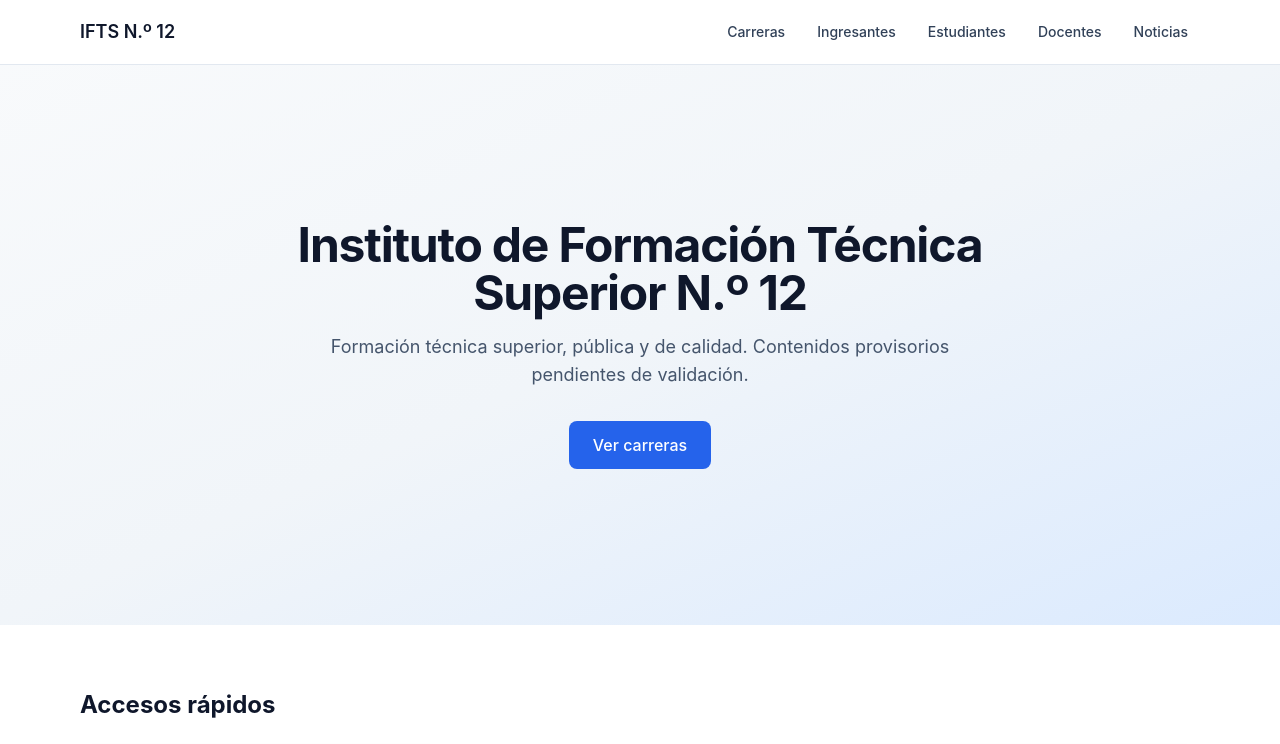
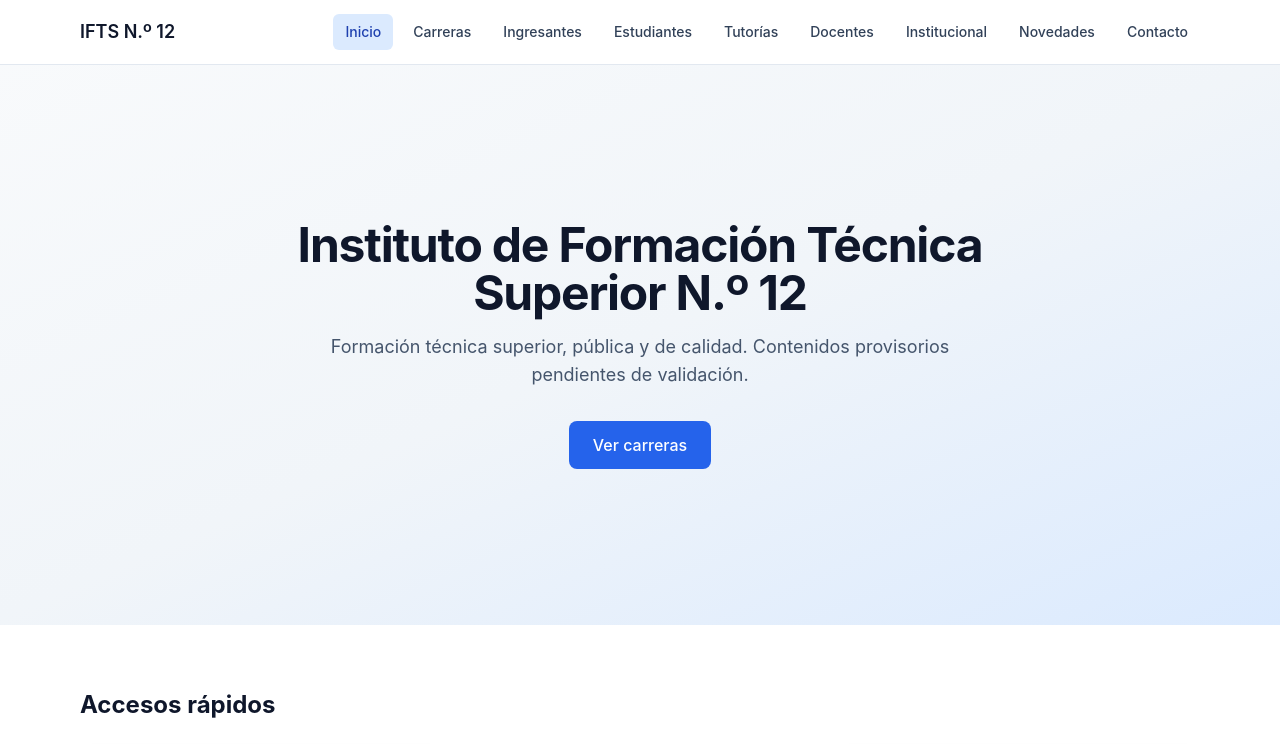
Before and after one commit to 3m1l10j4v13r4qu1n0/web_ifts12_frontend, a React (Vite) app: page / in a window 1280 px wide. Shown: the top 744 px of the page. Built offline with nearby package versions, Linux system fonts and the light colour scheme.

Commit message:
feat(nav): se aplica el menu de 9 items del Mapa del Sitio V2

```diff
--- a/src/constants/navegacion.ts
+++ b/src/constants/navegacion.ts
@@ -3,20 +3,18 @@ export interface ItemNavegacion {
   href: string;
 }
 
-// Menu principal: maximo 5 items segun reglas de navegacion. El logo enlaza a la
-// home, por eso no se incluye el item "Inicio".
 export const MENU_PRINCIPAL: readonly ItemNavegacion[] = [
+  { etiqueta: 'Inicio', href: '/' },
   { etiqueta: 'Carreras', href: '/carreras' },
   { etiqueta: 'Ingresantes', href: '/ingresantes' },
   { etiqueta: 'Estudiantes', href: '/estudiantes' },
+  { etiqueta: 'Tutorías', href: '/tutorias' },
   { etiqueta: 'Docentes', href: '/docentes' },
-  { etiqueta: 'Noticias', href: '/noticias' },
+  { etiqueta: 'Institucional', href: '/institucional' },
+  { etiqueta: 'Novedades', href: '/noticias' },
+  { etiqueta: 'Contacto', href: '/contacto' },
 ];
 
-// Enlaces complementarios del pie de pagina.
 export const NAV_FOOTER: readonly ItemNavegacion[] = [
-  { etiqueta: 'Institucional', href: '/institucional' },
-  { etiqueta: 'Tutorías', href: '/tutorias' },
   { etiqueta: 'Preguntas frecuentes', href: '/faq' },
-  { etiqueta: 'Contacto', href: '/contacto' },
 ];
```
